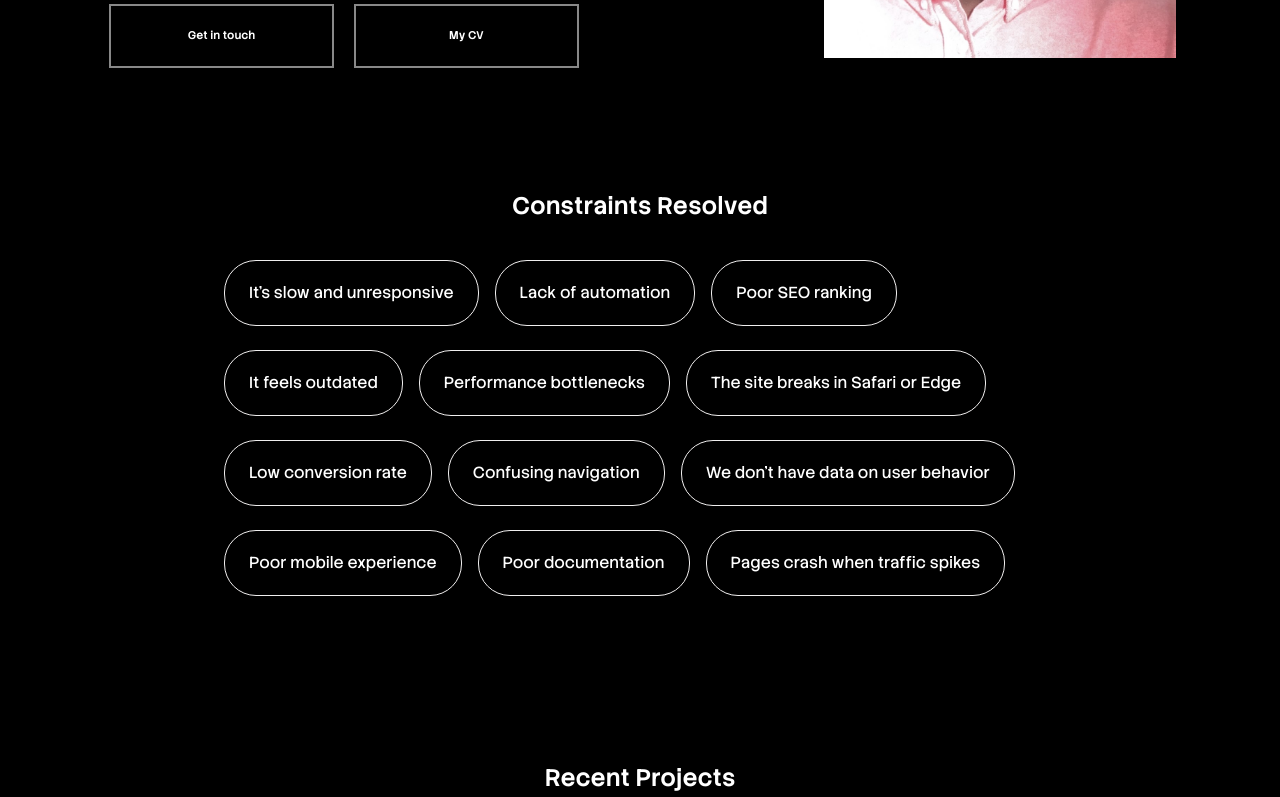
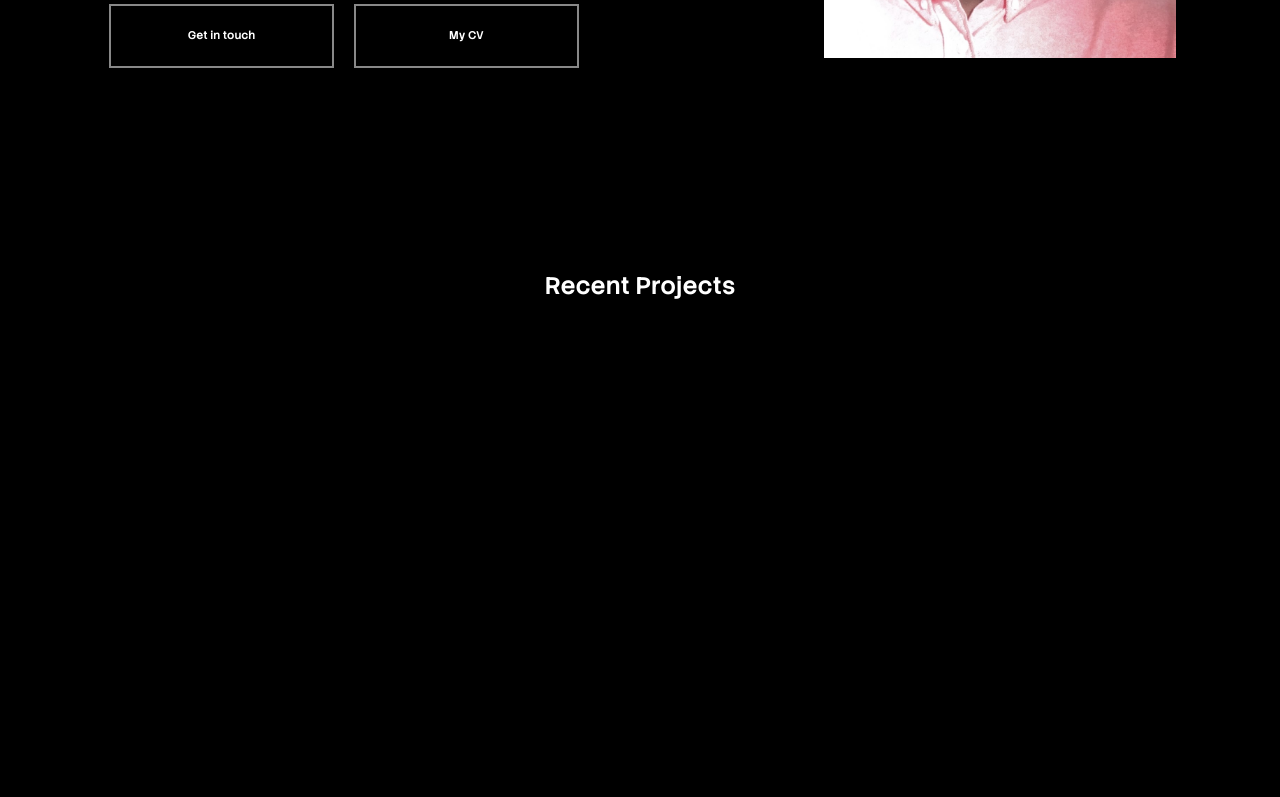
Before and after one commit to Thimmzie/Portfolio, a React (Vite) app: page /home in a window 1280 px wide. Shown: the part 1938-2735 px from the top of the page. Built offline with nearby package versions, Linux system fonts and the light colour scheme.

Commit message:
checking....

```diff
--- a/src/components/skills.jsx
+++ b/src/components/skills.jsx
@@ -1,63 +1,63 @@
-import React from 'react';
-import { Skills } from '../../constants/index.js';
-import { motion } from 'framer-motion';
+// import React from 'react';
+// import { Skills } from '../../constants/index.js';
+// import { motion } from 'framer-motion';
 
-const containerVariants = {
-  hidden: { opacity: 1 },
-  show: {
-    transition: {
-      staggerChildren: 0.06,
-    },
-  },
-};
+// const containerVariants = {
+//   hidden: { opacity: 1 },
+//   show: {
+//     transition: {
+//       staggerChildren: 0.06,
+//     },
+//   },
+// };
 
-const itemVariants = {
-  hidden: {
-    opacity: 0,
-    scale: 0.3,
-    y: 50,
-  },
-  show: {
-    opacity: 1,
-    scale: 1,
-    y: 0,
-    transition: {
-      type: 'spring',
-      stiffness: 100,
-      damping: 20,
-    },
-  },
-};
+// const itemVariants = {
+//   hidden: {
+//     opacity: 0,
+//     scale: 0.3,
+//     y: 50,
+//   },
+//   show: {
+//     opacity: 1,
+//     scale: 1,
+//     y: 0,
+//     transition: {
+//       type: 'spring',
+//       stiffness: 100,
+//       damping: 20,
+//     },
+//   },
+// };
 
-const skills = () => {
-  return (
-    <div className="mb-[5rem] px-3 sm:px-6 md:px-10 lg:px-56">
-      <h1 className="text-[#ffffff] text-[1.5rem] font-[600] text-center">
-        Constraints Resolved
-      </h1>
-      <motion.div
-        className="flex flex-wrap gap-2 sm:gap-4 mt-8"
-        variants={containerVariants}
-        initial="hidden"
-        whileInView="show"
-        viewport={{ once: true, amount: 0.4 }}
-      >
-        {Skills.map((skill) => {
-          return (
-            <motion.div
-              key={skill.id}
-              variants={itemVariants}
-              className="flex gap-2 py-1.5 sm:py-1"
-            >
-              <p className="text-white text-[0.8rem] px-4 py-3 lg:px-6 lg:py-5 lg:text-[1rem] rounded-4xl border border-[#f0eeee] bg-black  max-w-full break-words">
-                {skill.problem}
-              </p>
-            </motion.div>
-          );
-        })}
-      </motion.div>
-    </div>
-  );
-};
+// const skills = () => {
+//   return (
+//     <div className="mb-[5rem] px-3 sm:px-6 md:px-10 lg:px-56">
+//       <h1 className="text-[#ffffff] text-[1.5rem] font-[600] text-center">
+//         Constraints Resolved
+//       </h1>
+//       <motion.div
+//         className="flex flex-wrap gap-2 sm:gap-4 mt-8"
+//         variants={containerVariants}
+//         initial="hidden"
+//         whileInView="show"
+//         viewport={{ once: true, amount: 0.4 }}
+//       >
+//         {Skills.map((skill) => {
+//           return (
+//             <motion.div
+//               key={skill.id}
+//               variants={itemVariants}
+//               className="flex gap-2 py-1.5 sm:py-1"
+//             >
+//               <p className="text-white text-[0.8rem] px-4 py-3 lg:px-6 lg:py-5 lg:text-[1rem] rounded-4xl border border-[#f0eeee] bg-black  max-w-full break-words">
+//                 {skill.problem}
+//               </p>
+//             </motion.div>
+//           );
+//         })}
+//       </motion.div>
+//     </div>
+//   );
+// };
 
-export default skills;
+// export default skills;
--- a/src/pages/home.jsx
+++ b/src/pages/home.jsx
@@ -9,7 +9,7 @@ import { ScrollTrigger } from 'gsap/all';
 import { Flip } from 'gsap/all';
 import Lenis from 'lenis';
 import Hero from '../components/hero';
-import Skills from '../components/skills.jsx';
+// import Skills from '../components/skills.jsx';
 import Project from '../components/projects';
 import Tool from '../components/tools';
 import Faq from '../components/faq';
@@ -361,7 +361,7 @@ const home = () => {
       </div>
 
       <Hero />
-      <Skills />
+      {/* <Skills /> */}
       <Project />
       <Tool />
       <Faq />
```
